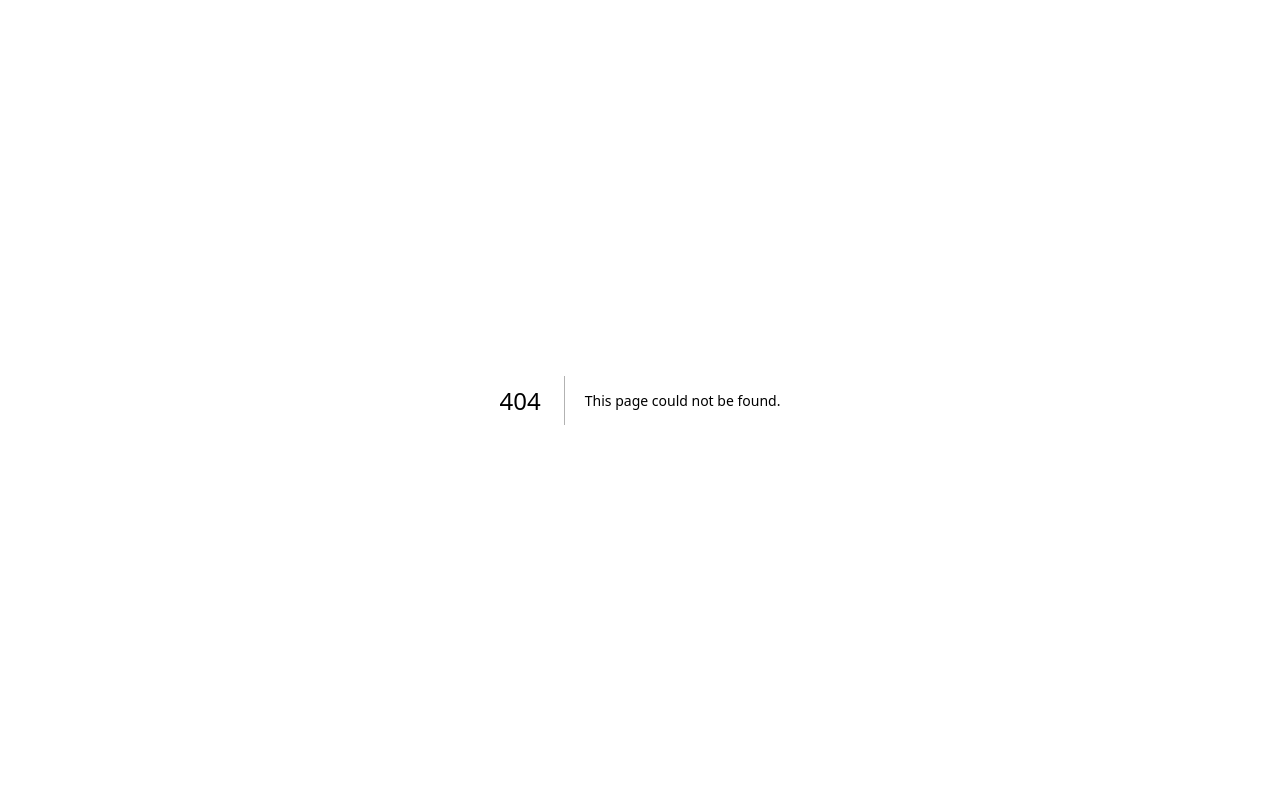
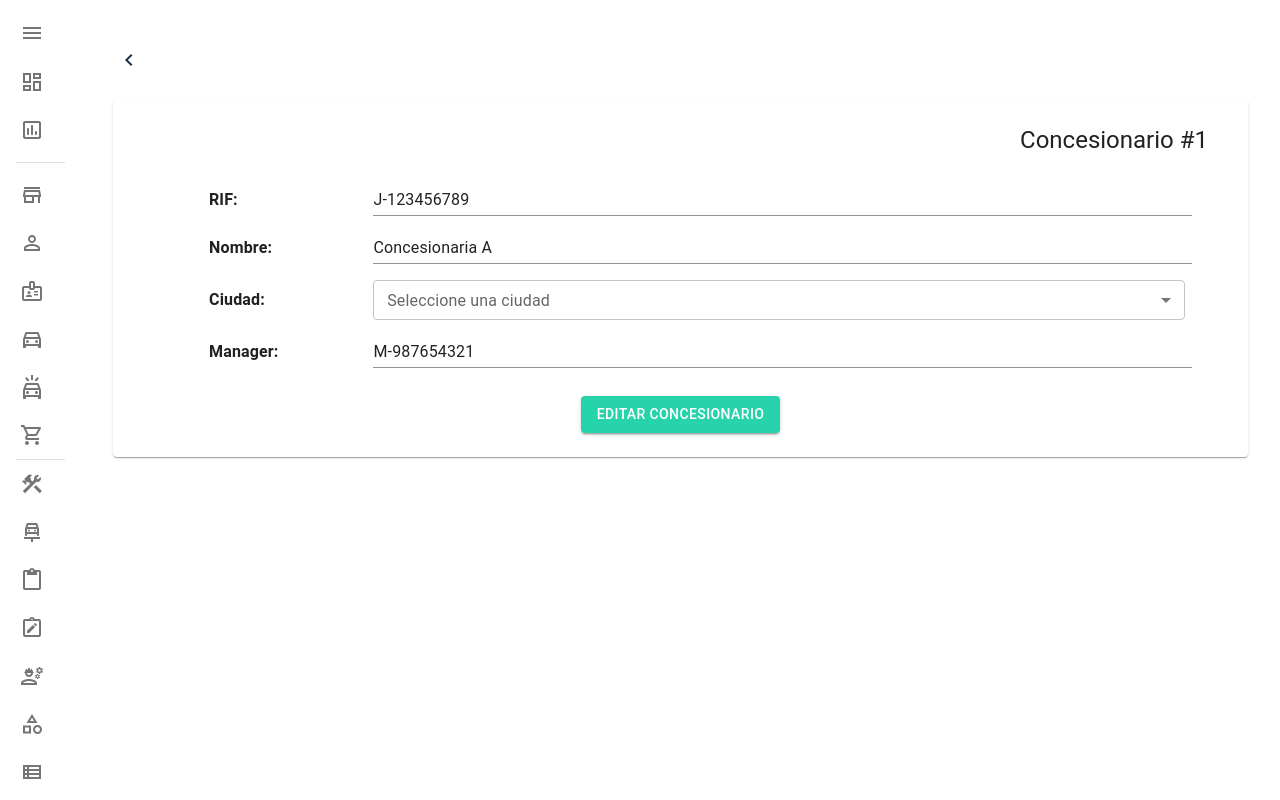
Before and after one commit to Paulaforero/ty-frontend-admin, a Next.js app: page /dealerships/1 in a window 1280 px wide. Before the commit this address had no page. Built offline with nearby package versions, Linux system fonts and the light colour scheme.

Commit message:
feat: creating edition page view for dealerships

```diff
--- /dev/null
+++ b/app/(private)/dealerships/[id]/page.jsx
@@ -0,0 +1,7 @@
+'use client'
+
+import EditPageView from '@/components/edit-page/edit-page-view'
+
+export default function EditPage() {
+   return <EditPageView />
+}
```
